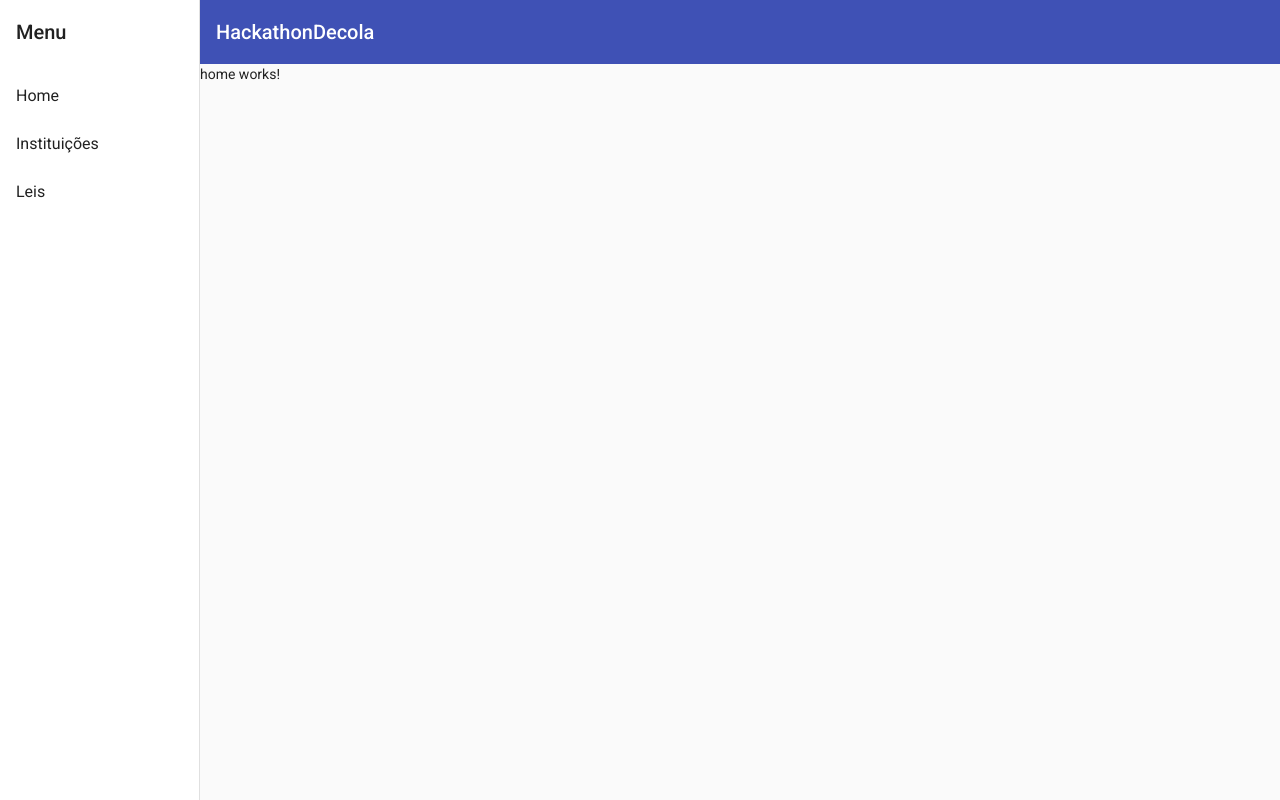
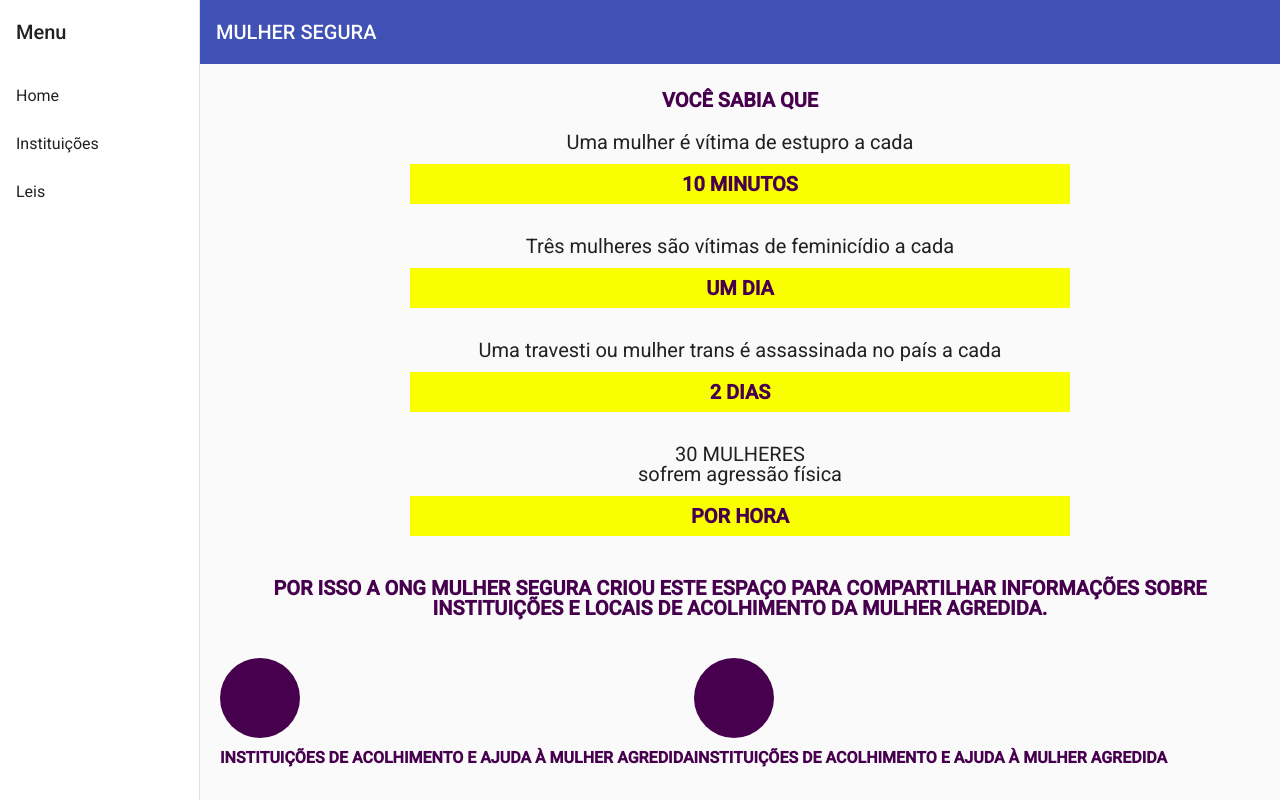
Before and after one commit to Wilker-lab/hackathonMulher, an Angular app: page / in a window 1280 px wide. Built offline with nearby package versions, Linux system fonts and the light colour scheme.

Commit message:
home css

```diff
--- a/src/app/componentes/home/home.component.css
+++ b/src/app/componentes/home/home.component.css
@@ -0,0 +1,70 @@
+.home {
+  margin: 20px;
+}
+
+.infos {
+  display: flex;
+  flex-direction: column;
+  align-items: center;
+  margin-bottom: 20px;
+}
+
+h1,
+.botoes-menu p,
+.final {
+  font-family: 'Roboto', sans-serif;
+  font-weight: 600;
+  font-size: 20px;
+  color: #47004E;
+  text-transform: uppercase;
+  text-align: center;
+}
+
+p {
+  font-size: 20px;
+  text-align: center;
+}
+
+.final {
+  font-size: 14px;
+  margin: 30px 0px 40px 0px;
+}
+
+.destaque p {
+  text-transform: uppercase;
+  color: #47004E;
+  font-weight: 800;
+  background-color: #FAFF00;
+  padding: 10px;
+  width: 50vw;
+}
+
+.botoes-menu {
+  display: flex;
+  flex-direction: row;
+}
+
+.botoes-menu p {
+  font-size: 16px;
+  margin-top: 10px;
+}
+
+.icone {
+  background-color: #47004E;
+  width: 80px;
+  height: 80px;
+  border-radius: 50px;
+  display: flex;
+  justify-content: center;
+  align-items: center;
+}
+
+.botoes-menu i {
+  color: white;
+  font-size: 20px;
+}
+
+.botoes-menu .botao-instituicao .icone i,
+.botoes-menu .botao-leis .icone i {
+  font-size: 30px;
+}
--- a/src/app/componentes/home/home.component.html
+++ b/src/app/componentes/home/home.component.html
@@ -1 +1,49 @@
-<p>home works!</p>
+<div class="home">
+  <h1>Você sabia que</h1>
+  <div class="infos">
+    <p>Uma mulher é vítima de estupro a cada</p>
+    <div class="destaque">
+      <p>10 minutos</p>
+    </div>
+  </div>
+  <div class="infos">
+    <p>Três mulheres são vítimas de feminicídio a cada</p>
+    <div class="destaque">
+      <p>UM DIA</p>
+    </div>
+  </div>
+  <div class="infos">
+    <p>Uma travesti ou mulher trans é assassinada no país a cada</p>
+    <div class="destaque">
+      <p>2 DIAS</p>
+    </div>
+  </div>
+  <div class="infos">
+    <p>30 MULHERES<br />sofrem agressão física</p>
+    <div class="destaque">
+      <p>POR HORA</p>
+    </div>
+  </div>
+  <div class="final">
+    <p>
+      Por isso a ONG Mulher Segura criou este espaço para compartilhar
+      informações sobre instituições e locais de acolhimento da mulher agredida.
+    </p>
+  </div>
+
+  <div class="botoes-menu">
+    <div class="botao-instituicao">
+      <div class="icone">
+        <i class="fas fa-home"></i>
+      </div>
+      <p>INSTITUIÇÕES DE ACOLHIMENTO E AJUDA à mulher agredida</p>
+    </div>
+
+    <div class="botao-leis">
+      <div class="icone">
+        <i class="fas fa-gavel"></i>
+      </div>
+      <p>INSTITUIÇÕES DE ACOLHIMENTO E AJUDA à mulher agredida</p>
+    </div>
+  </div>
+</div>
--- a/src/app/componentes/menu/menu.component.css
+++ b/src/app/componentes/menu/menu.component.css
@@ -15,3 +15,11 @@
   top: 0;
   z-index: 1;
 }
+
+span {
+  text-transform: uppercase;
+}
+
+span i {
+  margin-left: 10px;
+}
--- a/src/app/componentes/menu/menu.component.html
+++ b/src/app/componentes/menu/menu.component.html
@@ -20,7 +20,7 @@
         *ngIf="isHandset$ | async">
         <mat-icon aria-label="Side nav toggle icon">menu</mat-icon>
       </button>
-      <span>HackathonDecola</span>
+      <span>Mulher segura <i class="fas fa-fist-raised"></i></span>
     </mat-toolbar>
     <!-- Add Content Here -->
     <router-outlet></router-outlet>
```
